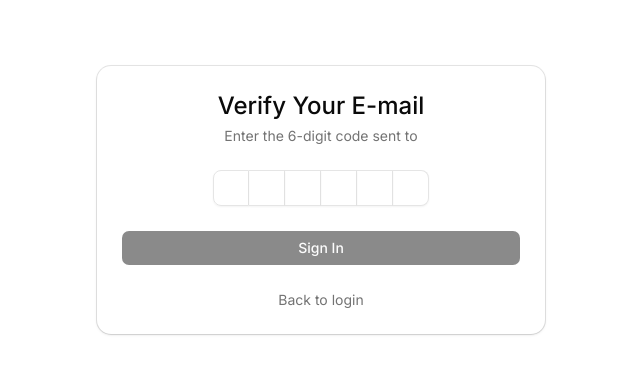
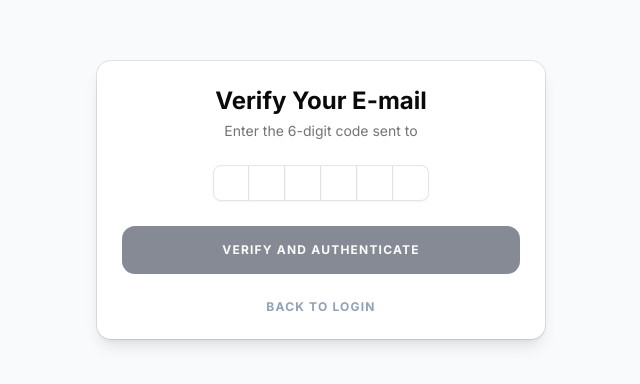
Before and after one commit to rebustechae/rebus-lms, a Next.js app: page /login/verify in a window 1280 px wide. Shown: the part 200-584 px from the top of the page, without its empty margins (319-959 px from the left). Built offline with nearby package versions, Linux system fonts and the light colour scheme.

Commit message:
fix: vercel deploy error

```diff
--- a/app/(auth)/login/verify/page.tsx
+++ b/app/(auth)/login/verify/page.tsx
@@ -1,6 +1,6 @@
 'use client'
 
-import { useState } from 'react'
+import { useState, Suspense } from 'react' // 1. Added Suspense
 import { useSearchParams } from 'next/navigation'
 import { verifyOTP } from '@/app/(auth)/actions'
 import { Button } from '@/components/ui/button'
@@ -12,9 +12,8 @@ import {
 import { Card, CardHeader, CardTitle, CardDescription, CardContent } from '@/components/ui/card'
 import { Loader2 } from 'lucide-react'
 
-export const dynamic = 'force-dynamic'
-
-export default function VerifyPage() {
+// Move your logic into a separate component
+function VerifyForm() {
     const searchParams = useSearchParams()
     const email = searchParams.get('email') || ''
 
@@ -26,9 +25,9 @@ export default function VerifyPage() {
         setIsLoading(true)
         setError(null)
 
-        try{
+        try {
             const result = await verifyOTP(email, code)
-            if(result?.error) {
+            if (result?.error) {
                 setError(result.error)
             }
         } catch (e) {
@@ -39,12 +38,11 @@ export default function VerifyPage() {
     }
 
     return (
-        <div className='flex min-h-screen items-center justify-center p-4'>
-            <Card className='w-full max-w-md shadow lg'>
+        <Card className='w-full max-w-md shadow-lg'>
             <CardHeader className='text-center'>
-                    <CardTitle className='text-2xl'>Verify Your E-mail</CardTitle>
+                <CardTitle className='text-2xl font-bold'>Verify Your E-mail</CardTitle>
                 <CardDescription>
-                        Enter the 6-digit code sent to <br/>
+                    Enter the 6-digit code sent to <br />
                     <span className='font-semibold text-foreground'>{email}</span>
                 </CardDescription>
             </CardHeader>
@@ -66,34 +64,49 @@ export default function VerifyPage() {
                 </InputOTP>
 
                 {error && (
-                        <p className='text-sm text-destructive font-medium bg-destructive/10 p-2 rounded w-full text-center'>
+                    <p className='text-sm text-destructive font-bold bg-destructive/10 p-2 rounded w-full text-center uppercase tracking-tighter'>
                         {error}
                     </p>
                 )}
 
                 <Button
                     onClick={handleVerify}
-                        className='w-full'
+                    className='w-full bg-slate-900 hover:bg-slate-800 py-6 rounded-xl font-bold uppercase tracking-widest text-xs transition-all'
                     disabled={code.length !== 6 || isLoading}
                 >
                     {isLoading ? (
                         <>
-                                <Loader2 className='mr-2 size-4 animate-spin'/>
-                                Verifying...
+                            <Loader2 className='mr-2 size-4 animate-spin' />
+                            Verifying Securely...
                         </>
                     ) : (
-                            "Sign In"
+                        "Verify and Authenticate"
                     )}
                 </Button>
 
                 <button
-                        onClick={() => window.location.href ='/login'}
-                        className='text-sm text-muted-foreground hover:underline'
+                    onClick={() => window.location.href = '/login'}
+                    className='text-xs font-bold uppercase tracking-widest text-slate-400 hover:text-slate-900 transition-colors'
                 >
                     Back to login
                 </button>
             </CardContent>
         </Card>
+    )
+}
+
+// Main page component wraps the form in Suspense
+export default function VerifyPage() {
+    return (
+        <div className='flex min-h-screen items-center justify-center p-4 bg-slate-50'>
+            <Suspense fallback={
+                <div className="flex flex-col items-center gap-4">
+                    <Loader2 className="animate-spin text-slate-300" size={32} />
+                    <p className="text-[10px] font-black uppercase tracking-[0.2em] text-slate-400">Initializing Secure Handshake...</p>
+                </div>
+            }>
+                <VerifyForm />
+            </Suspense>
         </div>
     )
 }
```
Lines whose indentation alone changed are shown as unchanged.
